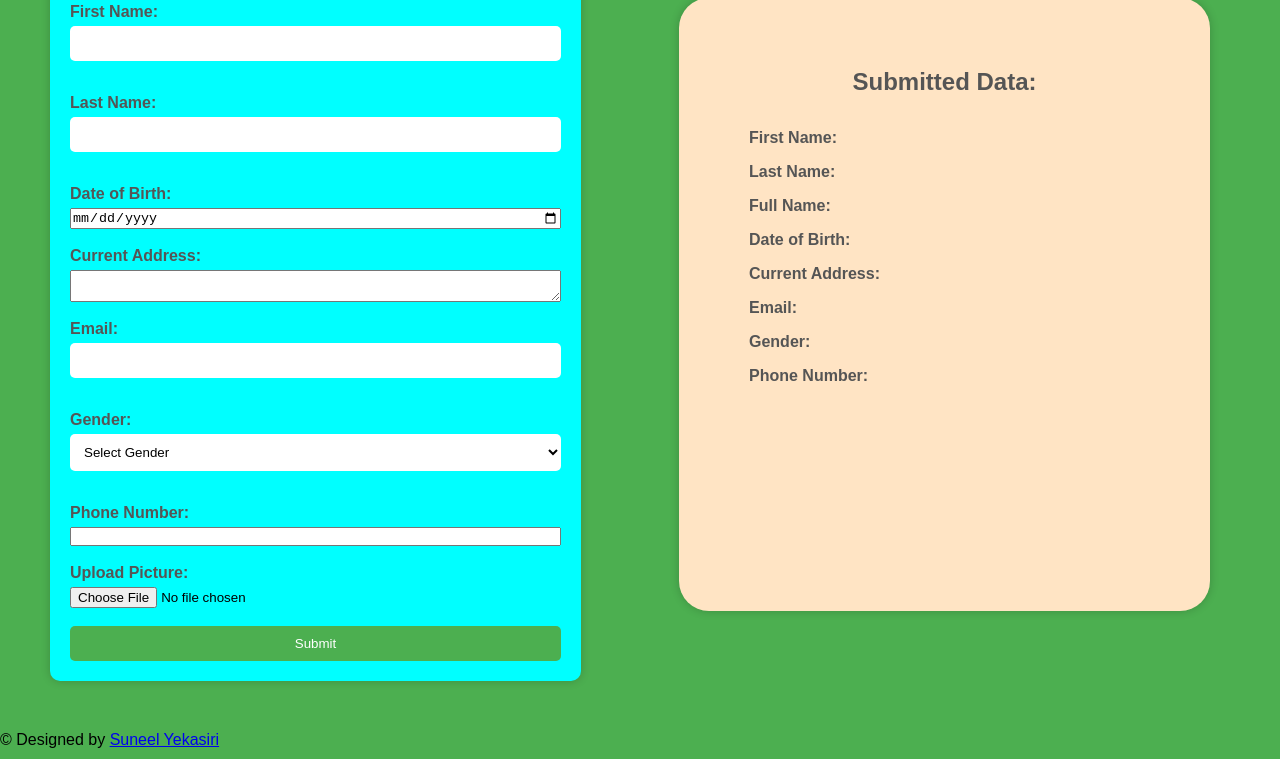
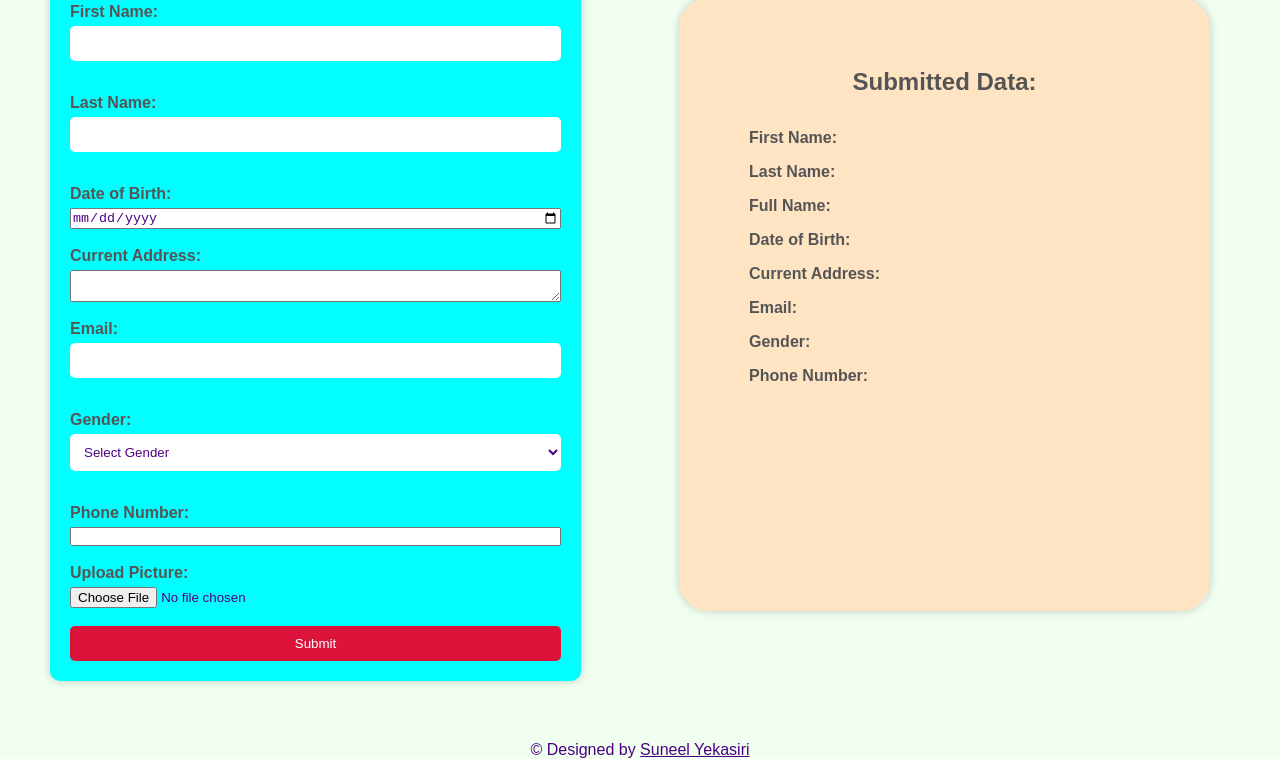
Before and after one commit to suneel-yekasiri/LGMVIP-Web--REGISTRATION-FORM-TASK-03-, a plain HTML site: page index.html in a window 1280 px wide. Shown: the part 122-881 px from the top of the page. Drawn offline with Linux system fonts and the light colour scheme.

Commit message:
Update style.css

```diff
--- a/style.css
+++ b/style.css
@@ -1,5 +1,7 @@
+
 * {
 	box-sizing: border-box;
+	color:indigo;
 	margin: 0;
 	padding: 0;
 }
@@ -9,6 +11,11 @@ body {
 }
 
 
+footer{
+        margin-top: 60px;
+        text-align: center;
+		color:black;
+     }
 
 form {
 	width: 45%;
@@ -47,7 +54,7 @@ form select {
 }
 
 form input[type="submit"] {
-	background-color: #4CAF50;
+	background-color:crimson;
 	color: white;
 	padding: 10px 20px;
 	border: none;
@@ -144,5 +151,5 @@ form input[type="submit"]:hover {
   }
 }
 .king{
-	background-color: #4CAF50;
+	background-color:honeydew;
 }
```
